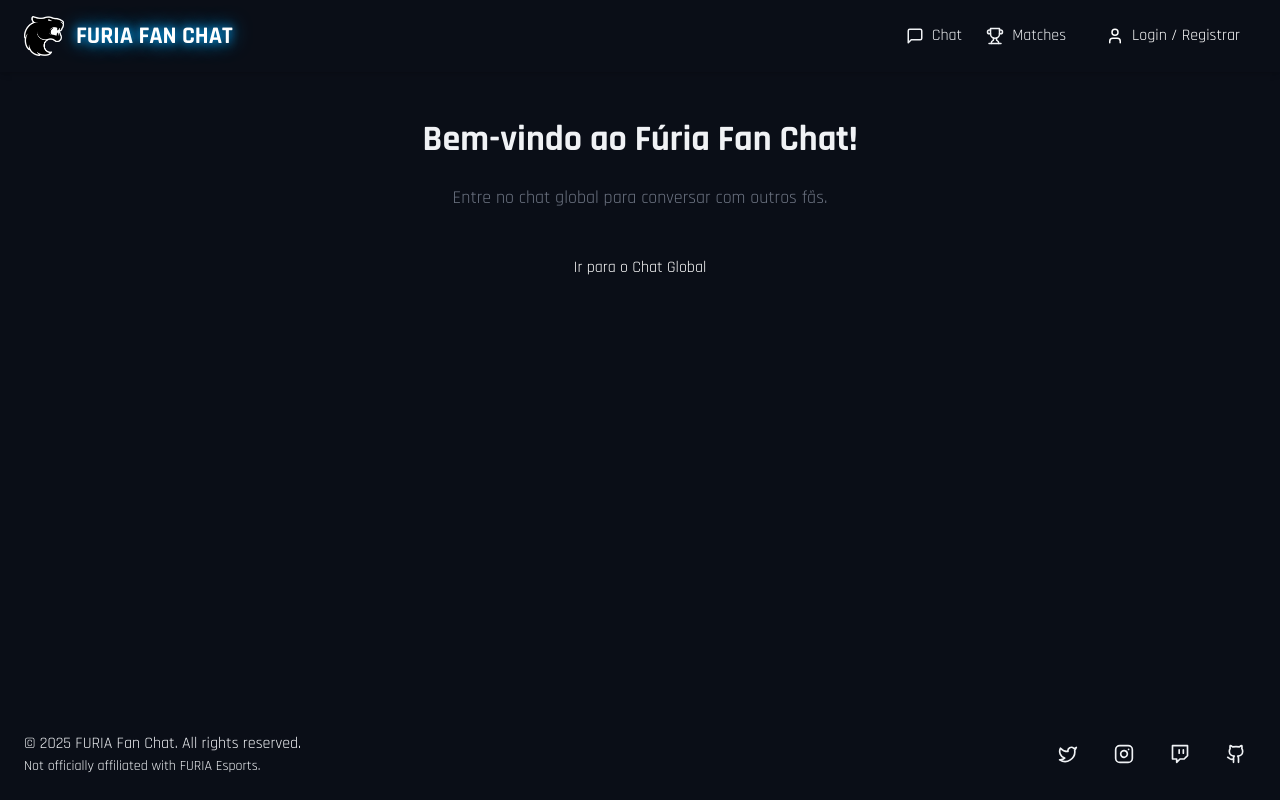
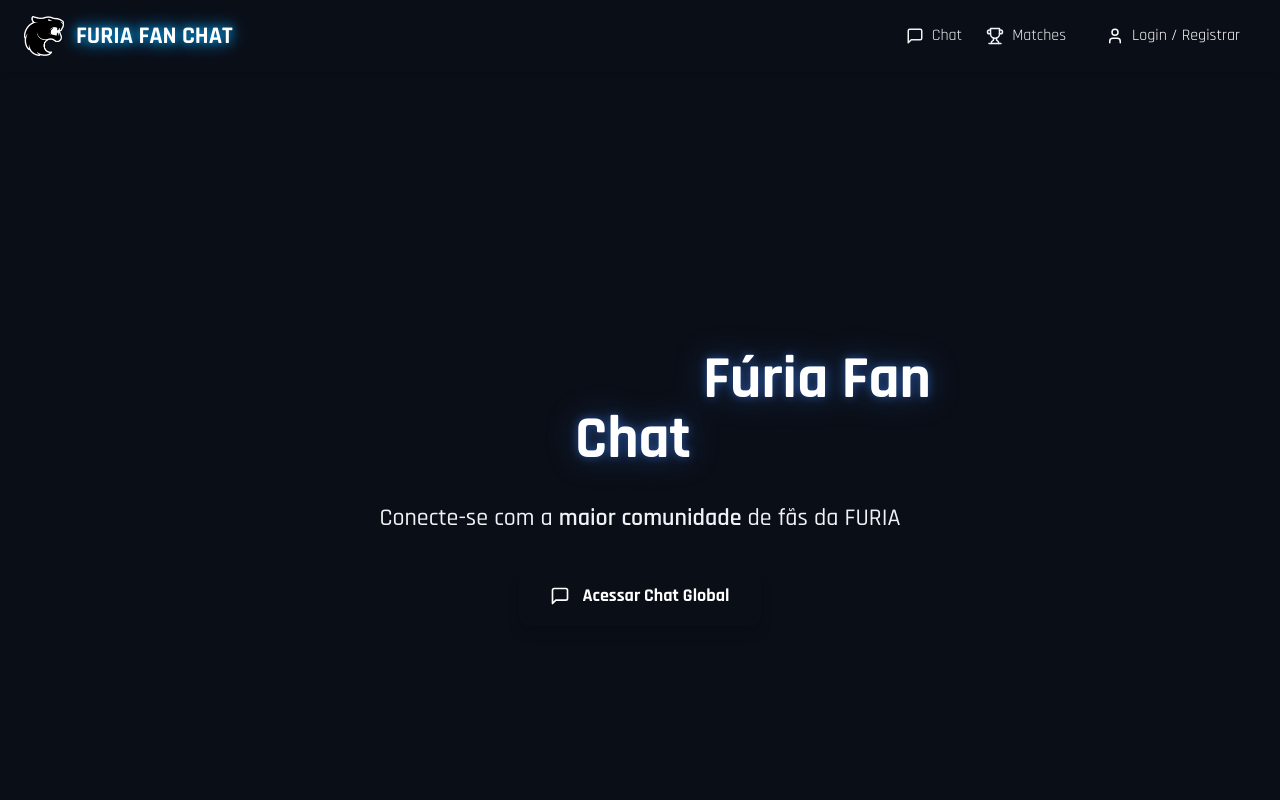
Before and after one commit to Caiquekola/FuriaChat, a React (Vite) app: page / in a window 1280 px wide. Shown: the top 800 px of the page. Built offline with nearby package versions, Linux system fonts and the light colour scheme; no server answers.

Commit message:
Style HomePage and Icon Vitality

```diff
--- a/src/components/GameStatus/GameStatus.tsx
+++ b/src/components/GameStatus/GameStatus.tsx
@@ -72,7 +72,7 @@ const GameStatus: React.FC = () => {
         },
         team2: {
           name: "Vitality",
-          logo: "https://static.wikia.nocookie.net/lolesports_gamepedia_en/images/8/86/Team_Vitalitylogo_square.png/revision/latest/scale-to-width-down/1000?cb=20230224142251",
+          logo: "https://upload.wikimedia.org/wikipedia/fr/3/30/Team_Vitality_Logo_2018.png",
           score: 0
         },
         map: "Ancient",
--- a/src/pages/HomePage.tsx
+++ b/src/pages/HomePage.tsx
@@ -1,17 +1,62 @@
 import React from 'react';
 import { Link } from 'react-router-dom';
+import { MessageSquare } from 'lucide-react';
 
 const HomePage: React.FC = () => {
   return (
-    <div className="flex flex-col items-center justify-center h-full text-center p-8">
-      <h1 className="text-4xl font-bold mb-6">Bem-vindo ao Fúria Fan Chat!</h1>
-      <p className="text-lg text-gray-500 mb-8">Entre no chat global para conversar com outros fãs.</p>
-      <Link
-        to="/chat"
-        className="px-6 py-3 bg-primary text-white rounded-lg hover:bg-primary-dark transition"
-      >
-        Ir para o Chat Global
-      </Link>
+    <div className="flex flex-col items-center justify-center min-h-screen bg-gradient-to-br from-background-dark to-background-light text-center p-8">
+      <div className="max-w-2xl space-y-8 animate-fade-in">
+        {/* Título com efeito de gradiente e glow */}
+        <h1 className="text-5xl md:text-6xl font-extrabold mb-6 bg-clip-text text-transparent bg-gradient-to-r from-primary to-accent">
+          Bem-vindo ao <span className="text-white drop-shadow-glow">Fúria Fan Chat</span>!
+        </h1>
+
+        {/* Subtítulo estilizado */}
+        <p className="text-xl md:text-2xl text-text-secondary font-medium mb-10">
+          Conecte-se com a <span className="text-primary font-semibold">maior comunidade</span> de fãs da FURIA
+        </p>
+
+        {/* Botão super chamativo */}
+        <Link
+          to="/chat"
+          className="
+            relative
+            inline-flex items-center justify-center
+            px-8 py-4
+            text-lg font-bold text-white
+            bg-gradient-to-r from-primary to-primary-dark
+            rounded-xl
+            shadow-lg
+            hover:shadow-glow
+            transition-all
+            duration-300
+            transform hover:scale-105
+            group
+            overflow-hidden
+          "
+        >
+          <span className="relative z-10 flex items-center">
+            <MessageSquare className="mr-3" size={20} />
+            Acessar Chat Global
+          </span>
+
+          {/* Efeito de brilho ao passar o mouse */}
+          <span className="
+            absolute inset-0
+            bg-gradient-to-r from-primary/30 to-accent/30
+            opacity-0
+            group-hover:opacity-100
+            transition-opacity
+            duration-500
+          "></span>
+        </Link>
+
+        {/* Elementos decorativos opcionais */}
+        <div className="absolute top-0 left-0 w-full h-full overflow-hidden -z-10">
+          <div className="absolute top-1/4 left-1/4 w-64 h-64 rounded-full bg-primary/10 blur-3xl"></div>
+          <div className="absolute bottom-1/4 right-1/4 w-64 h-64 rounded-full bg-accent/10 blur-3xl"></div>
+        </div>
+      </div>
     </div>
   );
 };
--- a/tailwind.config.js
+++ b/tailwind.config.js
@@ -2,7 +2,26 @@
 export default {
   content: ['./index.html', './src/**/*.{js,ts,jsx,tsx}'],
   theme: {
-    extend: {},
+    extend: {
+      animation: {
+        'fade-in': 'fadeIn 1s ease-in-out',
+      },
+      keyframes: {
+        fadeIn: {
+          '0%': { opacity: '0', transform: 'translateY(10px)' },
+          '100%': { opacity: '1', transform: 'translateY(0)' },
+        },
+      },
+      boxShadow: {
+        'glow': '0 0 15px rgba(59, 130, 246, 0.7)',
+      },
+      dropShadow: {
+        'glow': [
+          '0 0 5px rgba(59, 130, 246, 0.5)',
+          '0 0 15px rgba(59, 130, 246, 0.3)'
+        ],
+      }
+    }
   },
   plugins: [],
 };
```
